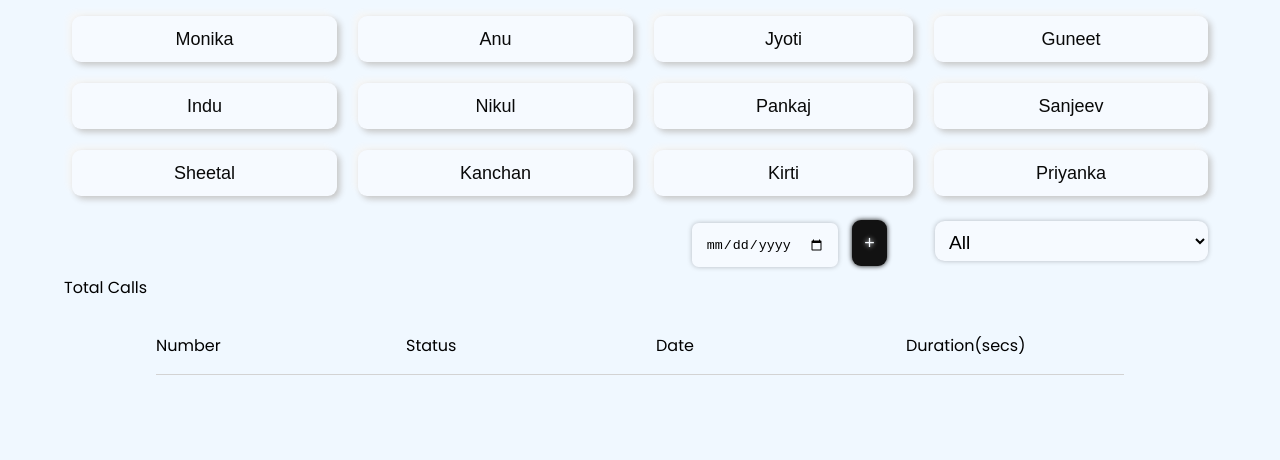
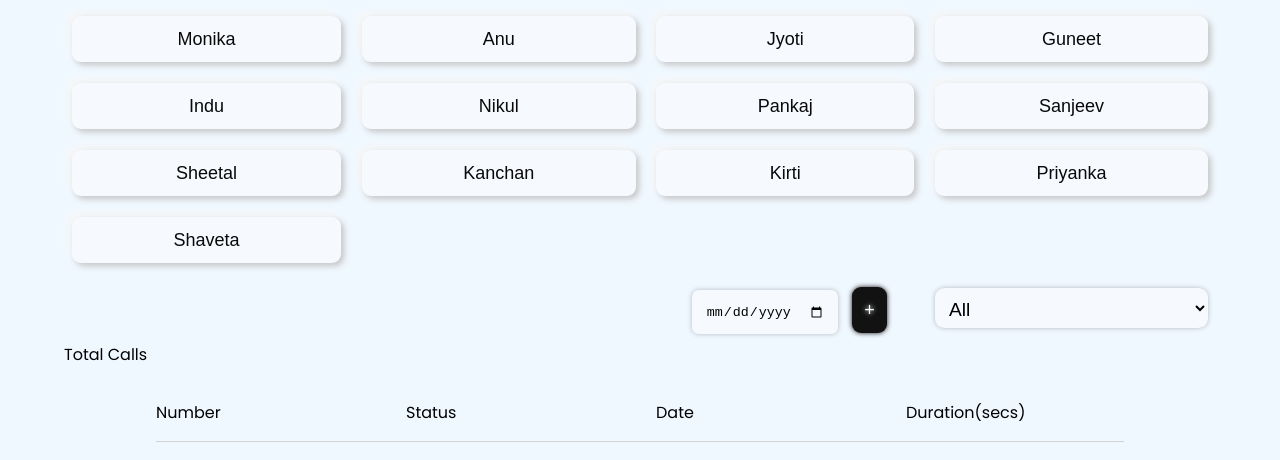
Before and after one commit to tanbir-create/ayurveda-calls, a plain HTML site: page index.html in a window 1280 px wide. Drawn offline with nearby package versions, Linux system fonts and the light colour scheme.

Commit message:
Update index.html

```diff
--- a/index.html
+++ b/index.html
@@ -32,6 +32,8 @@
 
 <button class="btn" id="kirti" >Kirti</button>
 <button class="btn" id="priyanka" >Priyanka</button>
+
+<button class="btn" id="shaveta" >Shaveta</button>
 </div>
 
 
```
